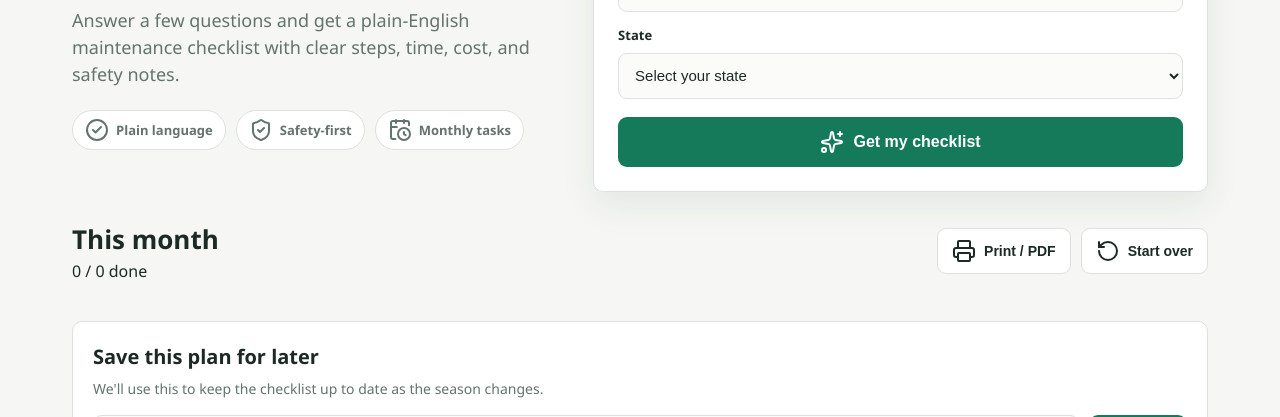
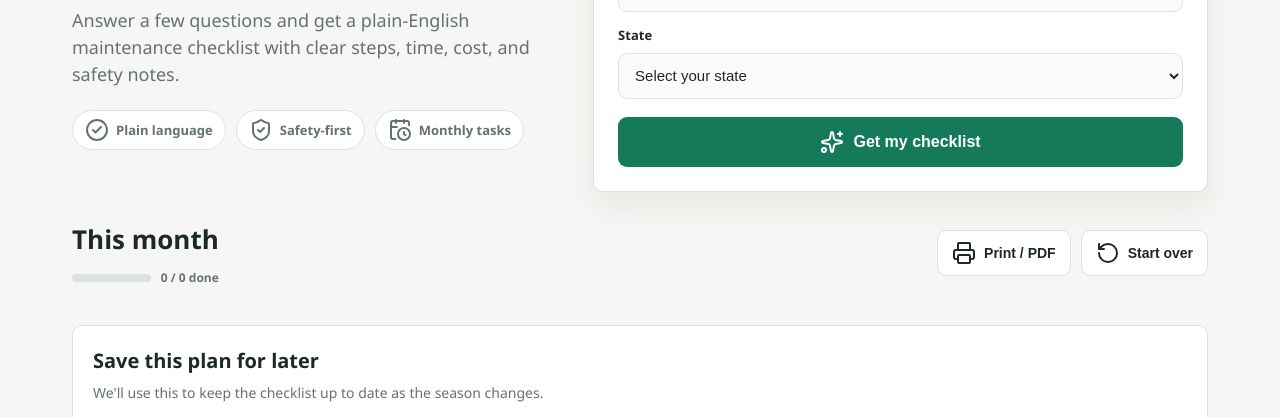
Before and after one commit to phoebobo/HomeCare, a plain HTML site: page index.html in a window 1280 px wide. Shown: the part 383-800 px from the top of the page. Drawn offline with nearby package versions, Linux system fonts and the light colour scheme.

Commit message:
Improve M1 with month selector, more tasks, progress tracking

```diff
--- a/styles.css
+++ b/styles.css
@@ -68,6 +68,10 @@ select:focus, input:focus { outline: 2px solid #9fd0bd; border-color: var(--acce
 .task-line { font-size: 14px; color: var(--muted); }
 .task-line strong { color: var(--ink); display: block; font-size: 12px; text-transform: uppercase; letter-spacing: 0.04em; margin-bottom: 2px; }
 .task-note { margin-top: 12px; border-left: 3px solid var(--amber); background: #fdf8ec; padding: 10px 12px; border-radius: 8px; font-size: 13px; color: #65501b; }
+.progress-wrap { display: flex; align-items: center; gap: 10px; margin-top: 10px; max-width: 340px; }
+.progress-bar { height: 8px; border-radius: 999px; background: var(--line); flex: 1; overflow: hidden; }
+.progress-bar span { display: block; height: 100%; background: var(--accent); border-radius: 999px; width: 0%; transition: width 0.2s; }
+#progressText { font-size: 12px; font-weight: 700; color: var(--muted); white-space: nowrap; }
 .email-card { margin-top: 24px; background: var(--surface); border: 1px solid var(--line); border-radius: var(--radius); padding: 20px; }
 .email-card h3 { margin: 0 0 6px; font-size: 20px; letter-spacing: 0; }
 .email-card p { margin: 0 0 16px; color: var(--muted); font-size: 14px; }
```
